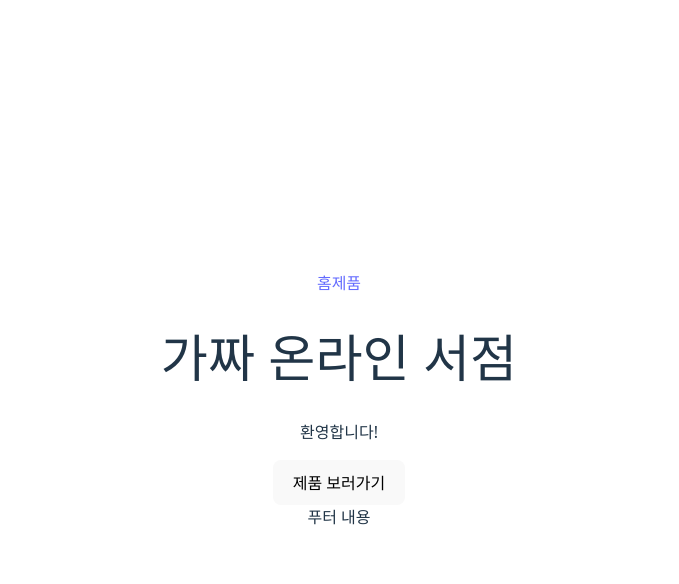
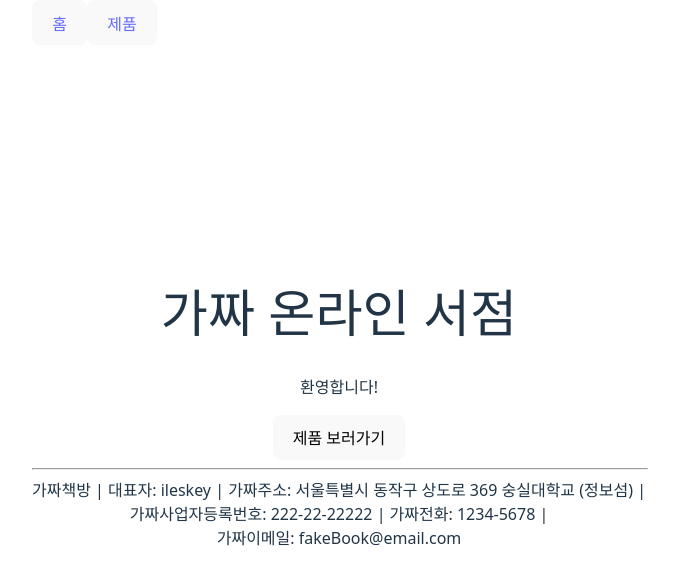
Before and after one commit to ileskey/basicOverallWebProject, a React (Vite) app in the folder basic-frontend/: page / in a window 1280 px wide. Shown: the top 584 px of the page, without its empty margins (301-980 px from the left). Built offline with nearby package versions, Linux system fonts and the light colour scheme.

Commit message:
design: Layout designed

```diff
--- /dev/null
+++ b/basic-frontend/src/components/Footer.tsx
@@ -0,0 +1,18 @@
+export default function Footer() {
+    return (
+        <div>
+            <hr style={{ width: "100%" }} />
+            <div>
+                <div>
+                    가짜책방 | 대표자: ileskey | 가짜주소: 서울특별시 동작구
+                    상도로 369 숭실대학교 (정보섬) |
+                </div>
+
+                <div>
+                    가짜사업자등록번호: 222-22-22222 | 가짜전화: 1234-5678 |
+                </div>
+                <div>가짜이메일: fakeBook@email.com</div>
+            </div>
+        </div>
+    );
+}
--- a/basic-frontend/src/components/Header.tsx
+++ b/basic-frontend/src/components/Header.tsx
@@ -4,8 +4,12 @@ function Header() {
     return (
         <header>
             <nav>
-                <Link to="/">홈</Link>
-                <Link to="/books">제품</Link>
+                <button>
+                    <Link to="/">홈</Link>
+                </button>
+                <button>
+                    <Link to="/books">제품</Link>
+                </button>
             </nav>
         </header>
     );
--- a/basic-frontend/src/components/Layout.tsx
+++ b/basic-frontend/src/components/Layout.tsx
@@ -1,14 +1,20 @@
 import { Outlet } from "react-router-dom";
 import Header from "./Header";
-
+import Footer from "./Footer";
 function Layout() {
     return (
         <div>
-            <Header />
-            <main>
-                <Outlet />
-            </main>
-            <footer>푸터 내용</footer>
+            <div style={{ position: "absolute", top: "0" }}>
+                <Header />
+            </div>
+            <div style={{ position: "relative" }}>
+                <main>
+                    <Outlet />
+                </main>
+            </div>
+            <div style={{ position: "relative", bottom: "0" }}>
+                <Footer />
+            </div>
         </div>
     );
 }
```
